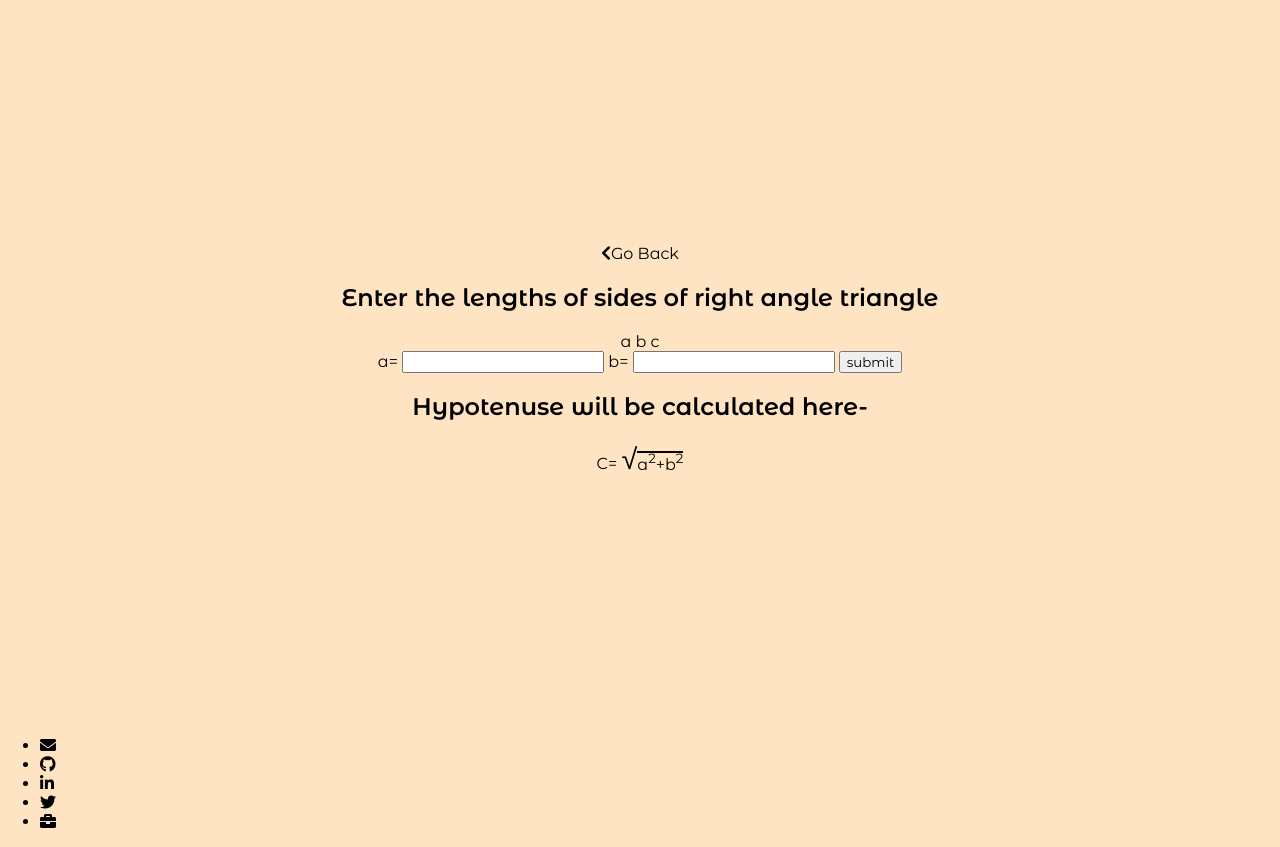
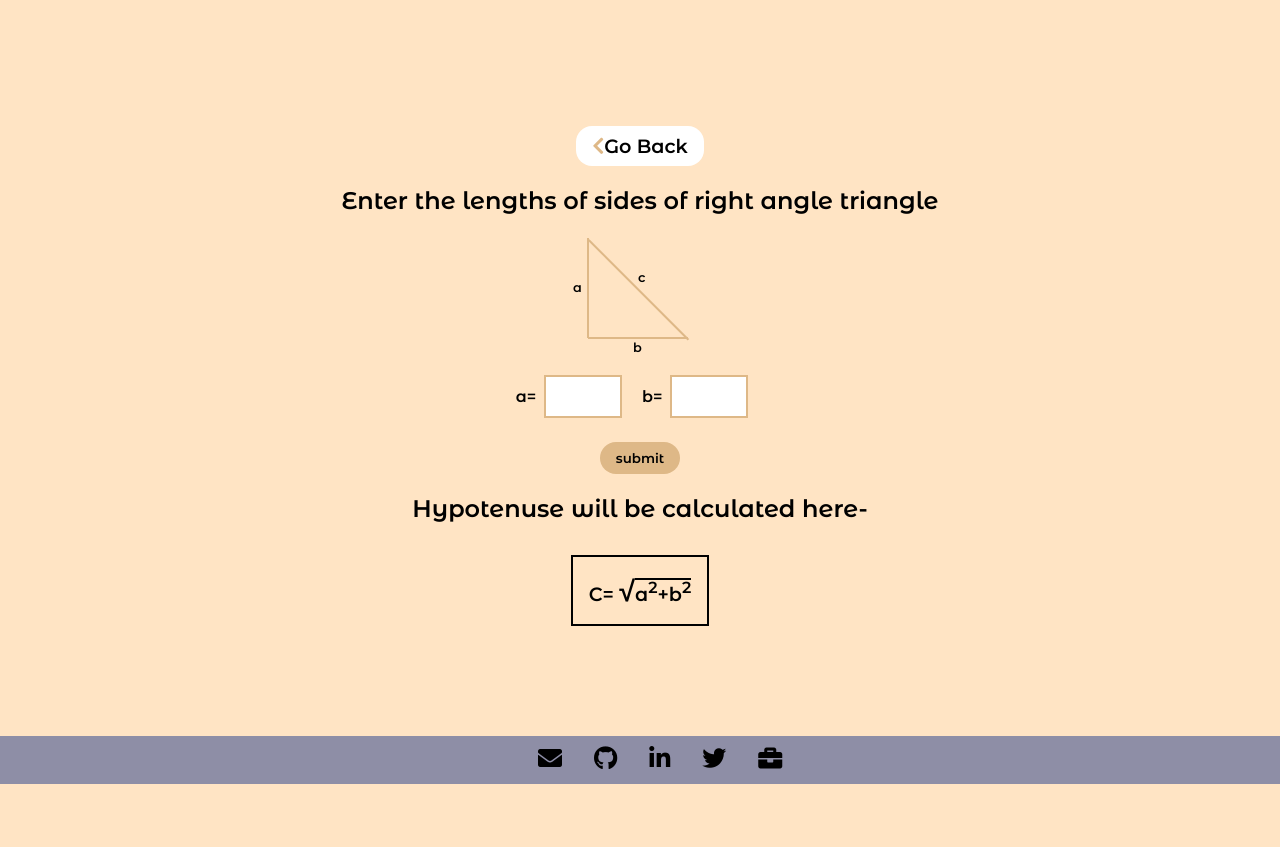
Before and after one commit to GhulePrashant/fun-triangle, a plain HTML site: page hypotenuse.html in a window 1280 px wide. After the commit the page ends 800 px from the top, so only its background shows below. Drawn offline with Linux system fonts and the light colour scheme.

Commit message:
feat - javascript & css added
js & css added for some pages.

```diff
--- a/hypotenuse.html
+++ b/hypotenuse.html
@@ -51,27 +51,27 @@
 
     <footer class="footer">
         <ul class="footer-list">
-            <li class="list-itam">
+            <li class="list-item">
                 <a href="mailto:ghuleprashant790@gmail.com" target="_blank" class="footer-link">
                     <i class="fa fa-envelope" aria-hidden="true"></i>
                 </a>
             </li>
-            <li class="list-itam">
+            <li class="list-item">
                 <a href="https://github.com/GhulePrashant" class="footer-link" target="_blank">
                     <i class="fab fa-github" aria-hidden="true"></i>
                 </a>
             </li>
-            <li class="list-itam">
+            <li class="list-item">
                 <a href="https://linkedin.com/prashant-ghule" class="footer-link" target="_blank">
                     <i class="fab fa-linkedin-in" aria-hidden="true"></i>
                 </a>
             </li>
-            <li class="list-itam">
+            <li class="list-item">
                 <a href="https://twitter.com/GhulePrashant30" class="footer-link" target="_blank">
                     <i class="fab fa-twitter" aria-hidden="true"></i>
                 </a>
             </li>
-            <li class="list-itam">
+            <li class="list-item">
                 <a href="https://prashantghule.netlify.app" class="footer-link" target="_blank">
                     <i class="fas fa-briefcase" aria-hidden="true"></i>
                 </a>
--- a/style.css
+++ b/style.css
@@ -42,3 +42,205 @@ a{
     text-decoration: none;
     color: black;
 }
+
+.col a:hover .cell{
+    background-color: burlywood;
+    text-decoration: none;
+}
+
+.section{
+    width: 100%;
+    max-width: 600px;
+    text-align: center;
+    margin: 2rem 1rem;
+}
+
+.inputBox{
+    border: 2px solid burlywood;
+    padding: 0.75rem;
+    margin: 1rem 1rem 1.5rem 0.2rem;
+    height: 15px;
+    width: 50px;
+    overflow: scroll;
+}
+
+.inputBox::-webkit-scrollbar {
+    width: 0px;
+}
+
+.button{
+    display: block;
+    margin: 0 auto 1rem;
+    padding: 0.5rem 1rem;
+    font-weight: bold;
+    border: none;
+    border-radius: 1.5rem;
+    cursor: pointer;
+    background-color: burlywood;
+}
+
+.button:hover{
+    background-color: coral;
+}
+
+.backContainer{
+    margin: 2rem auto 0rem;
+    color: burlywood;
+    font-size: 1.2rem;
+    width: fit-content;
+    padding: 0.5rem 1rem;
+    border-radius: 1rem;
+    background-color: white;
+}
+
+.backContainer a{
+    font-weight: bold;
+}
+
+.output{
+    margin: auto;
+    font-weight: bold;
+    font-size: 1.2rem;
+    padding: 1rem;
+    width: fit-content;
+    border: 2px solid;
+    margin-top: 2rem;
+}
+
+.label{
+    font-weight: bold;
+    display: inline-block;
+}
+
+.triangle div{
+    height: 2px;
+    background-color: burlywood;
+}
+.triangle{
+    position: relative;
+    width: 104px;
+    height: 104px;
+    margin: 0 auto 20px;
+
+}
+.triangle label{
+    position: absolute;
+    font-size: 0.8rem;
+}
+
+.sideA{
+    left: -15px;
+    top: 45px;
+}
+.sideB{
+    left: 45px;
+    top:105px;
+}
+.sideC{
+    left: 50px;
+    top: 35px;
+}
+.heightH{
+    left: 25px;
+    top:75px;
+}
+.angleA{
+    left: 75px;
+    top:87px;
+}
+.triangle .line1{
+    width: 100px;
+    bottom: -102px;
+
+}
+
+.triangle .line2{
+    width: 100px;
+    transform: rotate(90deg);
+    top: 50px;
+    left: -50px;
+}
+.triangle .line3{
+    width: 141.42px;
+    transform: rotate(45deg);
+    top: 50px;
+    left: -20px;
+}
+.triangle .line4{
+    width: 71px;
+    transform: rotate(135deg);
+    left:-12px;
+    top: 72px
+}
+.triangle .line5{
+    width: 8px;
+    transform: rotate(135deg);
+    left:50px;
+    top: 55px;
+}
+.triangle .line6{
+    width: 12px;
+    transform: rotate(45deg);
+    left:41px;
+    top: 50px;
+}
+.line{
+    position: relative;
+    bottom: -100px;
+}
+
+.formulaSelction{
+    text-align: left;
+    line-height: 2rem;
+}
+
+.formulaSelction label{
+    cursor: pointer;
+}
+
+.areaCalBlock{
+    display: none;
+}
+
+.formQuiz{
+    text-align: left;
+}
+
+.formQuiz label.question{
+    display: block;
+}
+
+.radio input{
+    cursor: pointer;
+    display: inline-block;
+    padding: 0.5rem;
+}
+
+.ow{
+    background-color: var(--off-white);
+    margin-top: 1rem;
+    margin-bottom: 1rem;
+}
+.error{
+    display: none;
+}
+
+.footer{
+    width: 100%;
+    min-height: 6vh;
+    background-color: rgb(30, 58, 138, 0.5);
+}
+
+.footer-list{
+    height: inherit;
+    display: flex;
+    flex-wrap: wrap;
+    justify-content: center;
+    align-items: center;
+}
+
+.list-item{
+    list-style: none;
+    font-size: 1.5rem;
+    padding: 0.5rem 1rem;
+}
```
Also changed, not shown: angles.html (+6 -6 lines), angles.js (+25 -0 lines), area.html (+5 -5 lines), index.html (+5 -5 lines), quiz.html (+5 -5 lines).
